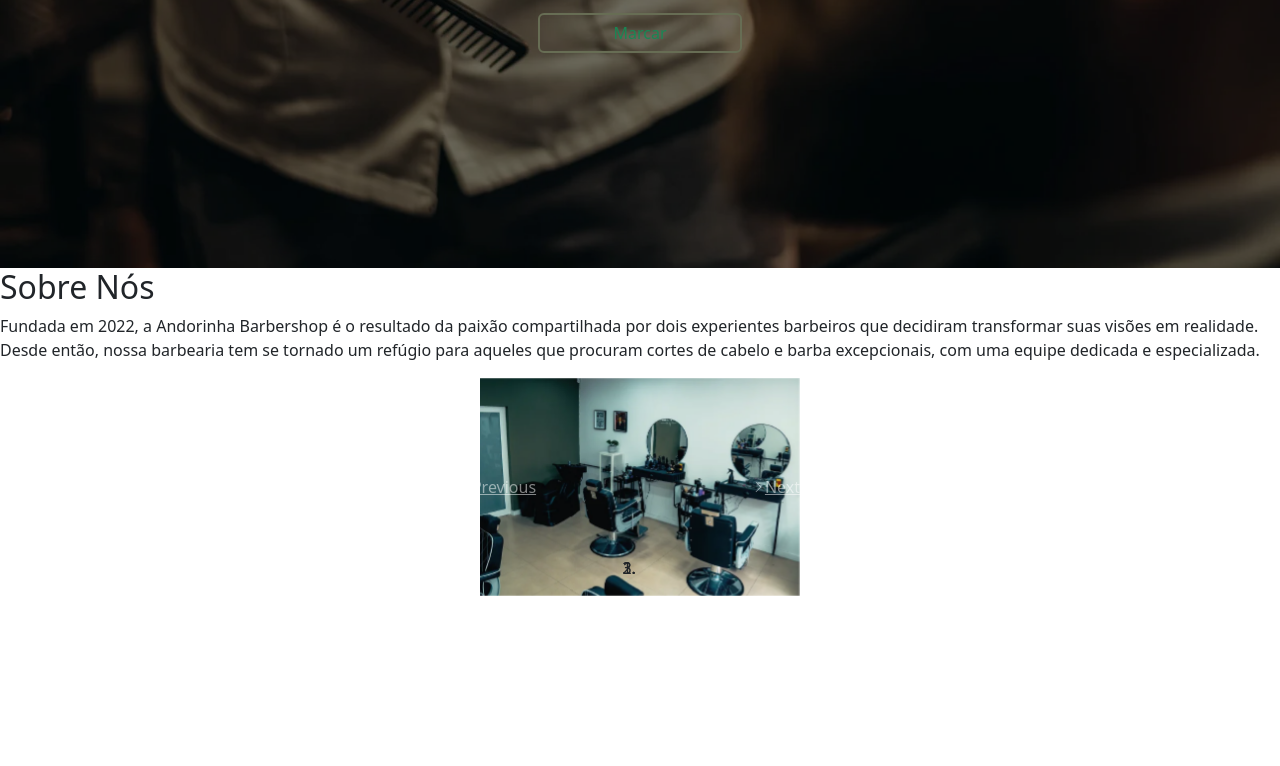
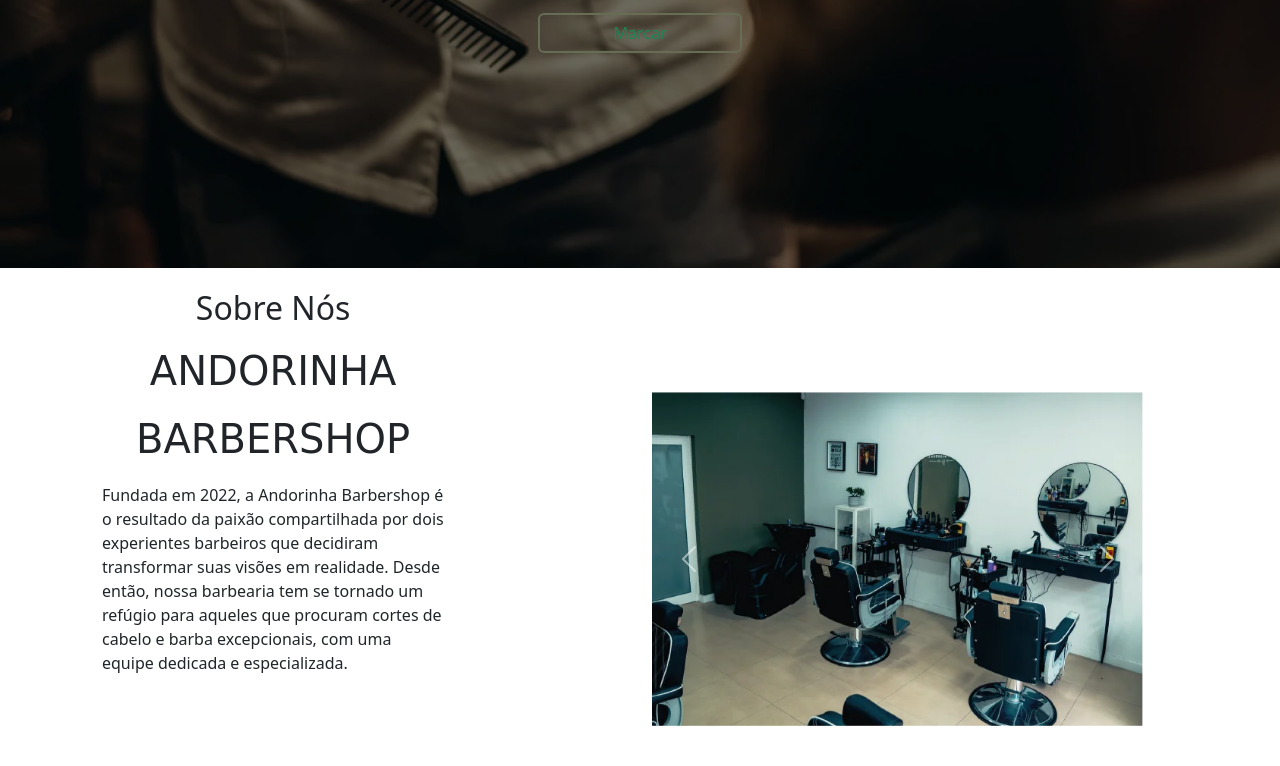
Before and after one commit to DinisAzPereira/htmlArnaldoOtimoTrabalho, a website: page index.html in a window 1280 px wide. Shown: the part 532-1298 px from the top of the page. Before the commit the page ends 1128 px from the top, so only its background shows below. Drawn offline with nearby package versions, Linux system fonts and the light colour scheme; a web font is replaced by a local one.

Commit message:
atualização about us

```diff
--- a/index.html
+++ b/index.html
@@ -1,21 +1,20 @@
   <!DOCTYPE html>
   <html lang="pt-br">
   <head>
-  <script src="index.js"></script>
 
     <link rel="preconnect" href="https://fonts.googleapis.com">
     <link rel="preconnect" href="https://fonts.gstatic.com" crossorigin>
     <link href="https://fonts.googleapis.com/css2?family=Poetsen+One&display=swap" rel="stylesheet">
-  <link rel="stylesheet" type="text/css" href="style.css">
     <meta charset="UTF-8">
     <meta name="viewport" content="width=device-width, initial-scale=1.0">
     <title>Barbearia</title>
     <!-- Bootstrap CSS -->
     <link href="https://cdn.jsdelivr.net/npm/bootstrap@5.3.3/dist/css/bootstrap.min.css" rel="stylesheet" integrity="sha384-QWTKZyjpPEjISv5WaRU9OFeRpok6YctnYmDr5pNlyT2bRjXh0JMhjY6hW+ALEwIH" crossorigin="anonymous">
     <!-- Custom CSS -->
+    <link rel="stylesheet" type="text/css" href="style.css">
 
     <script src="https://cdn.jsdelivr.net/npm/bootstrap@5.3.3/dist/js/bootstrap.bundle.min.js" integrity="sha384-YvpcrYf0tY3lHB60NNkmXc5s9fDVZLESaAA55NDzOxhy9GkcIdslK1eN7N6jIeHz" crossorigin="anonymous" defer></script>
-
+    <script src="index.js" defer></script>
   </head>
   <body>
 
@@ -52,38 +51,47 @@
   </div>
 
     <!-- Sobre Nós -->
+
+
+    <section class="container py-4">
+  <div class="row">
+    <div class="col-md-6">
+      <!-- Sobre Nós -->
       <div class="about-us">
         <h2>Sobre Nós</h2>
+        <h1> ANDORINHA</h1>
+        <h1>BARBERSHOP</h1>
         <p>Fundada em 2022, a Andorinha Barbershop é o resultado da paixão compartilhada por dois experientes barbeiros que decidiram transformar suas visões em realidade. Desde então, nossa barbearia tem se tornado um refúgio para aqueles que procuram cortes de cabelo e barba excepcionais, com uma equipe dedicada e especializada.</p>
       </div>
-
+    </div>
+    <div class="col-md-6"> <!--  grid bootstrap -->
       <!-- Galeria de Imagens -->
-<div id="carouselExampleIndicators" class="carousel slide" data-ride="carousel">
-  <ol class="carousel-indicators">
-    <li data-target="#carouselExampleIndicators" data-slide-to="0" class="active"></li>
-    <li data-target="#carouselExampleIndicators" data-slide-to="1"></li>
-    <li data-target="#carouselExampleIndicators" data-slide-to="2"></li>
-  </ol>
+      <div id="carouselExampleControlsNoTouching" class="carousel slide" data-bs-touch="false">
         <div class="carousel-inner">
           <div class="carousel-item active">
-      <img class="d-block w-100" src="imagem1.webp" alt="First slide">
+            <img src="imagem1.webp" class="d-block w-100" alt="...">
           </div>
           <div class="carousel-item">
-      <img class="d-block w-100" src="imagem1.webp" alt="Second slide">
+            <img src="imagem2.webp" class="d-block w-100" alt="...">
           </div>
           <div class="carousel-item">
-      <img class="d-block w-100" src="imagem1.webp" alt="Third slide">
+            <img src="imagem3.webp" class="d-block w-100" alt="...">
           </div>
         </div>
-  <a class="carousel-control-prev" href="#carouselExampleIndicators" role="button" data-slide="prev">
+        <button class="carousel-control-prev" type="button" data-bs-target="#carouselExampleControlsNoTouching" data-bs-slide="prev">
           <span class="carousel-control-prev-icon" aria-hidden="true"></span>
-    <span class="sr-only">Previous</span>
-  </a>
-  <a class="carousel-control-next" href="#carouselExampleIndicators" role="button" data-slide="next">
+          <span class="visually-hidden">Previous</span>
+        </button>
+        <button class="carousel-control-next" type="button" data-bs-target="#carouselExampleControlsNoTouching" data-bs-slide="next">
           <span class="carousel-control-next-icon" aria-hidden="true"></span>
-    <span class="sr-only">Next</span>
-  </a>
+          <span class="visually-hidden">Next</span>
+        </button>
       </div>
+    </div>
+  </div>
+</section>
+
+
   <!-- Área de imagem com a seta -->
   </body>
   </html>
--- a/style.css
+++ b/style.css
@@ -13,7 +13,31 @@ body, html {
   display: flex;
   align-items: center;
   justify-content: center;
+}
 
+/* Estilos para a seção "Sobre Nós" e o carousel */
+.container.py-4 {
+  padding-top: 50px; /* Adiciona um espaçamento superior */
+  display: flex;
+  justify-content: center;
+}
+
+.about-us, #carouselExampleControlsNoTouching {
+  width: 70%; /* Define a largura de ambos para ocupar 70% da página */
+}
+
+.about-us {
+  padding: 0 20px; /* Adiciona espaçamento interno nos lados */
+  margin-right: 20px; /* Adiciona margem à direita para separar do carousel */
+
+  background-size: cover;
+  background-position: center;
+  flex-direction: column;
+  height: 50vh;
+  margin-bottom: 50px;
+  display: flex;
+  align-items: center;
+  justify-content: center;
 }
 
 /* Filtro preto na imagem da landing page */
@@ -47,7 +71,7 @@ img {
   height: auto; /* Isso garante que a altura seja ajustada automaticamente de acordo com a largura */
 }
 
-.btn.btn-outline-success.custom-button{
+.btn.btn-outline-success.custom-button {
   width: 20%;
   height: auto;
   border-width: 2px; /* Define a largura da borda como 2 pixels */
@@ -58,15 +82,33 @@ h1 {
   font-family: 'Poetsen One', cursive;
 }
 
-
 .social-icon:hover {
   cursor: pointer; /* Altera o cursor para um ponteiro ao passar o rato sobre o ícone */
 }
-#carouselExampleIndicators {
-  width: 25%; /* Definindo a largura do carousel */
-  margin: auto; /* Centralizando o carousel */
+
+#carouselExampleControlsNoTouching {
+  width: 90%;
+  margin-top: 100px;
 }
+
 /* Ajuste do tamanho das imagens dentro do carousel */
 #carouselExampleIndicators img {
   width: 100%; /* Cobrindo 100% da largura do carousel */
+
+
+
 }
+
+
+
+.about-us h1{
+  margin-bottom: 20px;
+}
+
+.about-us h2 {
+  margin-bottom: 20px; /* Adiciona espaço inferior para separar do parágrafo */
+}
+
+.about-us p {
+  margin-bottom: 20px; /* Adiciona espaço inferior entre os parágrafos */
+}
```
Lines whose indentation alone changed are shown as unchanged.
